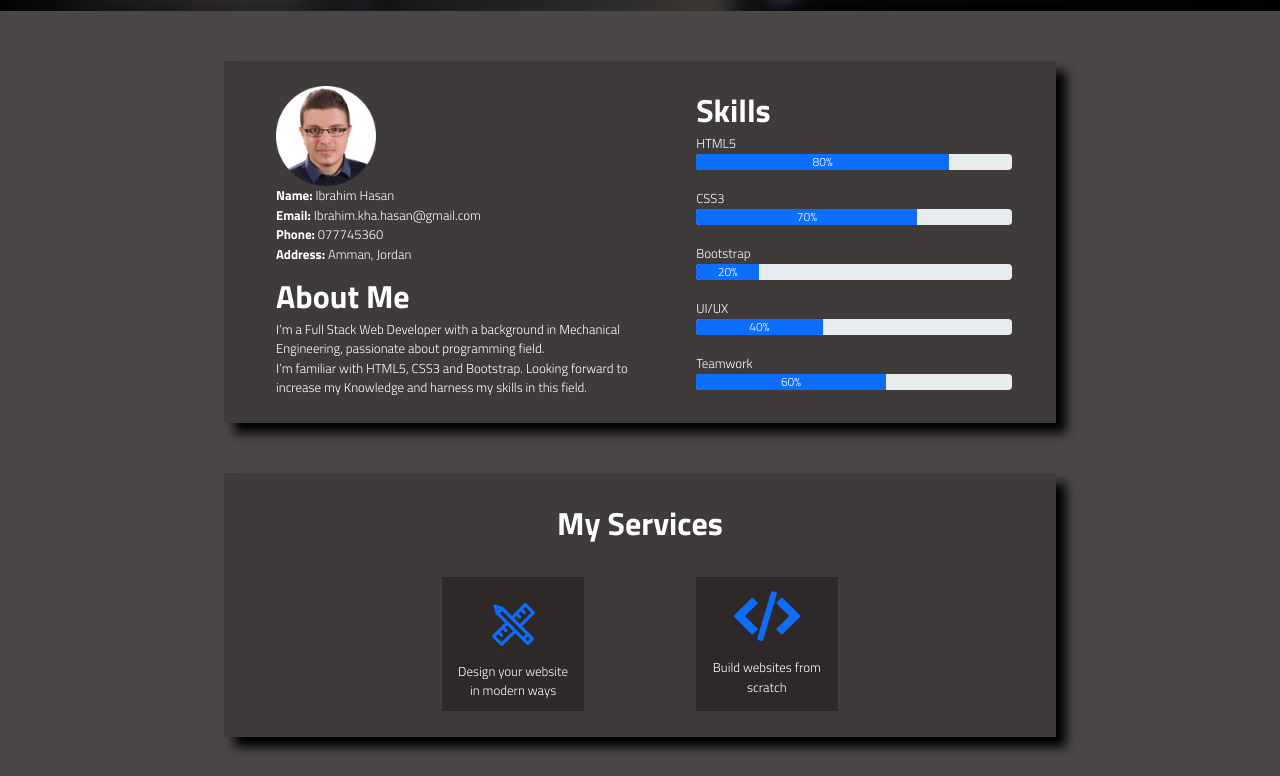
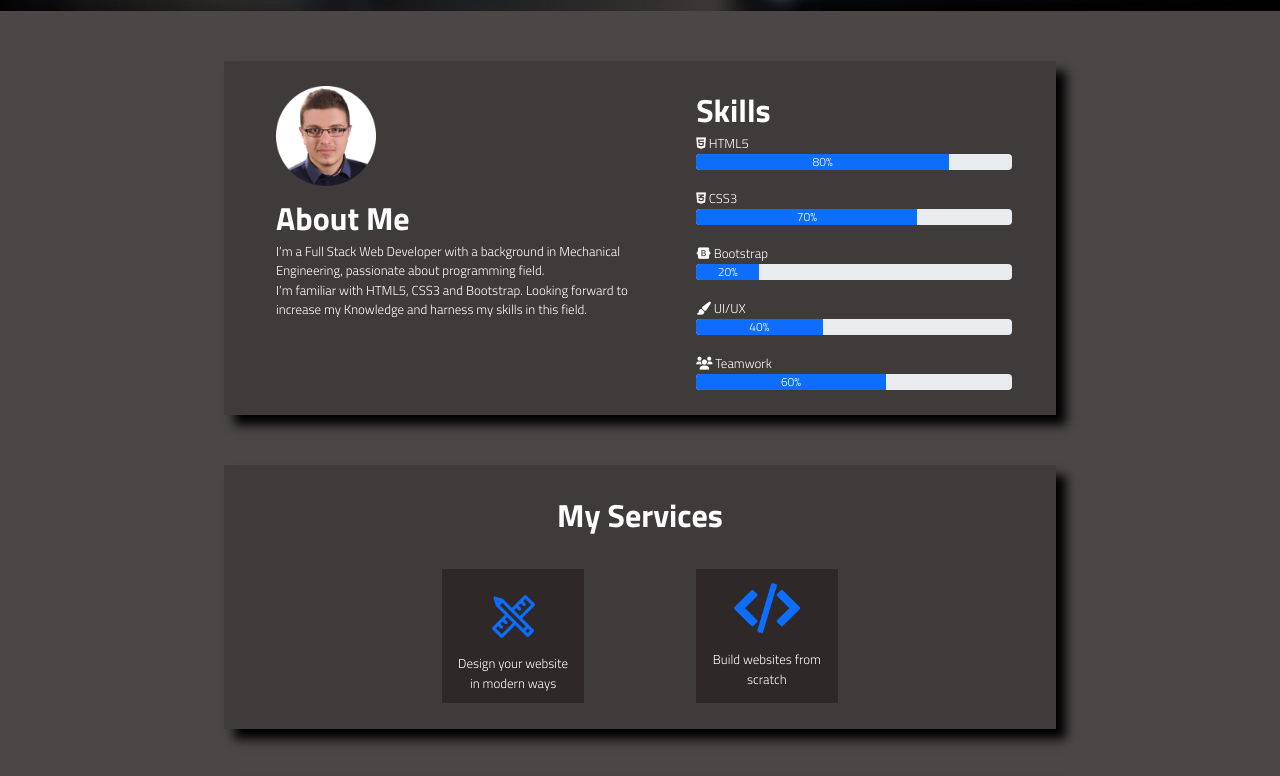
Before and after one commit to IbrahimKHasan/Portfolio-Project1, a plain HTML site: page index.html in a window 1280 px wide. Shown: the part 680-1456 px from the top of the page. Drawn offline with Linux system fonts and the light colour scheme.

Commit message:
Update index.html

```diff
--- a/index.html
+++ b/index.html
@@ -34,7 +34,7 @@
           <div class="collapse navbar-collapse" id="navbarNav">
             <ul class="navbar-nav ms-auto mb-2 mb-lg-0">
               <li class="nav-item">
-                <a class="nav-link active" aria-current="page" href="#">HOME</a>
+                <a class="nav-link active " aria-current="page" href="#">HOME</a>
               </li>
               <li class="nav-item">
                 <a class="nav-link active" aria-current="page" href="#About">ABOUT</a>
@@ -63,18 +63,11 @@
         </div>
         </div>
     </header>
-
     <div id="About"></div>
     <div class="about-box">
         <div class = "personal-info-box">
           <div class="res-about-box">
         <img id="profile-picture" src="images/personal.png" alt="">
-        <div id="personal-info">
-            <span class="main-info">Name:</span> Ibrahim Hasan <br>
-            <span class="main-info">Email:</span> Ibrahim.kha.hasan@gmail.com <br>
-            <span class="main-info">Phone:</span> 077745360 <br>
-            <span class="main-info">Address:</span> Amman, Jordan
-        </div>
       </div>
         <div class="about-me">
             <span class="sub-section">About Me</span><br>
@@ -86,23 +79,23 @@
       </div>
         <div id="skill">
             <span class="sub-section">Skills</span><br>
-            <span>HTML5</span>
+            <span class="skill-text"><i class="fab fa-html5"></i> HTML5</span>
                 <div class="progress">
                    <div class="progress-bar" role="progressbar" style="width: 80%;" aria-valuenow="80" aria-valuemin="0" aria-valuemax="100">80%</div>
                   </div><br>
-                  <span>CSS3</span>
+                  <span class="skill-text"><i class="fab fa-css3-alt"></i> CSS3</span>
                 <div class="progress">
                    <div class="progress-bar" role="progressbar" style="width: 70%;" aria-valuenow="70" aria-valuemin="0" aria-valuemax="100">70%</div>
                   </div><br>
-                  <span>Bootstrap</span>
+                  <span class="skill-text"><i class="fab fa-bootstrap"></i> Bootstrap</span>
                 <div class="progress">
                    <div class="progress-bar" role="progressbar" style="width: 20%;" aria-valuenow="20" aria-valuemin="0" aria-valuemax="100">20%</div>
                   </div><br>
-                  <span>UI/UX</span>
+                  <span class="skill-text"><i class="fas fa-paint-brush"></i> UI/UX</span>
                 <div class="progress">
                    <div class="progress-bar" role="progressbar" style="width: 40%;" aria-valuenow="40" aria-valuemin="0" aria-valuemax="100">40%</div>
                   </div><br>
-                  <span>Teamwork</span>
+                  <span class="skill-text"><i class="fas fa-users"></i> Teamwork</span>
                 <div class="progress">
                    <div class="progress-bar" role="progressbar" style="width: 60%;" aria-valuenow="60" aria-valuemin="0" aria-valuemax="100">60%</div>
                   </div>
@@ -163,7 +156,8 @@
                       <i class="fas fa-user"></i><span class="pers-info-margin-1">Ibrahim Hasan</span><br>
                       <i class="fas fa-map-marker-alt"></i><span class="pers-info-margin-1">Amman, Jordan</span><br>
                       <i class="fas fa-envelope"></i></i><span class="pers-info-margin-2">Ibrahim.kha.hasan@gmail.com</span><br>
-                      <i class="fab fa-github"></i><span class="pers-info-margin-2">IbrahimKHasan</span>
+                      <i class="fab fa-github"></i><span class="pers-info-margin-2">IbrahimKHasan</span><br>
+                      <i class="fas fa-phone-square-alt"></i><span class="pers-info-margin-2">0777745360</span>
                     </div>
                   </div>
                     <div class="message-me">
@@ -176,8 +170,8 @@
                             <button class="message-button">Send Message</button>
                         </form>
                     </div>
-            </div>
-        </div>
+               </div>
+           </div>
         <footer>
            <p>&copy;2021 Copyright <span class="ibrahim">Ibrahim Hasan. </span>All Rights Reserved</p>
         </footer>
```
